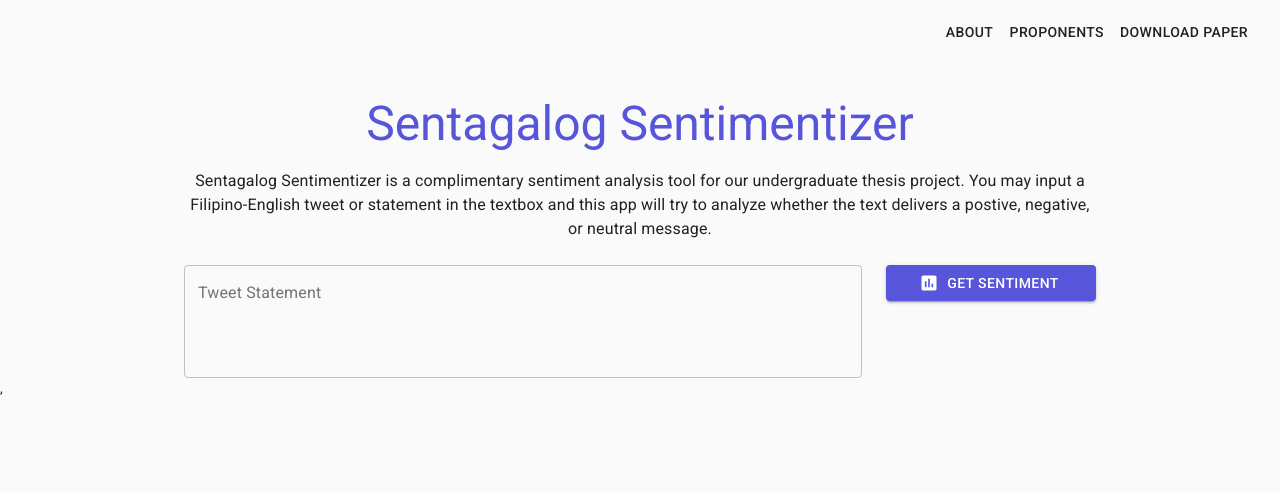
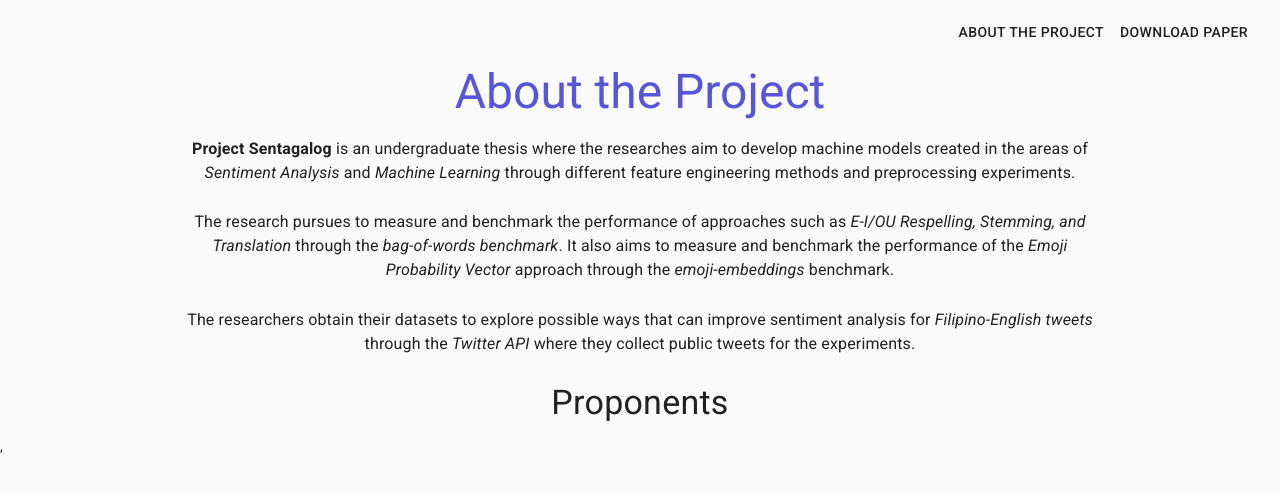
Before and after one commit to kbaldo/sentagalog-sentimentizer, a React (Create React App) app: page /about in a window 1280 px wide. Shown: the top 492 px of the page. Built offline with nearby package versions, Linux system fonts and the light colour scheme.

Commit message:
Add routers and add new About.js page

```diff
--- a/src/App.js
+++ b/src/App.js
@@ -2,12 +2,21 @@ import React from 'react';
 import './App.css';
 import NavigationBar from './components/shared/NavigationBar';
 import Home from './pages/Home';
+import About from './pages/About';
+import {BrowserRouter as Router, Switch, Route} from 'react-router-dom';
 
 function App() {
   return (
     <div className="App">
-      <NavigationBar />
-      <Home />
+      <Router path="/">
+        <NavigationBar />
+
+
+      <Switch>
+        <Route exact path={"/"} render={(routerProps) => (<Home routerProps={routerProps} />)}/>
+        <Route exact path={"/about"} render={(routerProps) => (<About routerProps={routerProps} />)}/>
+      </Switch>
+      </Router>
     </div>
   );
 }
--- a/src/components/shared/NavigationBar.jsx
+++ b/src/components/shared/NavigationBar.jsx
@@ -9,6 +9,7 @@ import Button from "@material-ui/core/Button";
 import { Box } from "@material-ui/core";
 import NavigationDrawer from "./NavigationDrawer";
 import About from "./About";
+import { Link, useHistory } from "react-router-dom";
 
 const useStyles = makeStyles((theme) => ({
   root: {
@@ -32,8 +33,7 @@ export default function NavigationBar() {
         <Box display={{ xs: "block", md: "none" }}><NavigationDrawer /></Box>
         <div className={classes.toolbarButtons}>
           <Box display={{ xs: "none", md: "block" }}>
-            <About />
-            <Button color="inherit">Proponents</Button>
+            <Button color="inherit" component={Link} to={"/about"}>About the Project</Button>
             <Button color="inherit">Download Paper</Button>
           </Box>
         </div>
--- a/src/components/shared/NavigationDrawer.jsx
+++ b/src/components/shared/NavigationDrawer.jsx
@@ -9,7 +9,8 @@ import ListItemText from "@material-ui/core/ListItemText";
 import InboxIcon from "@material-ui/icons/MoveToInbox";
 import MailIcon from "@material-ui/icons/Mail";
 import { IconButton, Container } from "@material-ui/core";
-import MenuIcon from "@material-ui/icons/Menu"
+import MenuIcon from "@material-ui/icons/Menu";
+import About from "./About";
 
 const useStyles = makeStyles({
   list: {
@@ -47,14 +48,7 @@ export default function NavigationDrawer() {
       onKeyDown={toggleDrawer(anchor, false)}
     >
       <List>
-        {["About The Project", "Proponents", "Download Paper"].map((text, index) => (
-          <ListItem button key={text}>
-            <ListItemIcon>
-              {index % 2 === 0 ? <InboxIcon /> : <MailIcon />}
-            </ListItemIcon>
-            <ListItemText primary={text} />
-          </ListItem>
-        ))}
+        <About />
       </List>
     </div>
   );
@@ -64,7 +58,9 @@ export default function NavigationDrawer() {
       <Container disableGutters={true}>
         {["top"].map((anchor) => (
           <React.Fragment key={"top"}>
-          <IconButton onClick={toggleDrawer("top", true)} edge="start"><MenuIcon /></IconButton>
+            <IconButton onClick={toggleDrawer("top", true)} edge="start">
+              <MenuIcon />
+            </IconButton>
             <Drawer
               anchor={anchor}
               open={state[anchor]}
--- /dev/null
+++ b/src/pages/About.js
@@ -0,0 +1,57 @@
+import React, { Component, Fragment } from "react";
+import Container from "@material-ui/core/Container";
+import Grid from "@material-ui/core/Grid";
+import TweetField from "../components/Home/TweetField";
+import Title from "../components/Home/Title";
+import { Typography } from "@material-ui/core";
+
+export default class Home extends Component {
+  render() {
+    return (
+      <Fragment>
+        <Container maxWidth="md">
+          <Grid
+            container
+            direction="row"
+            justify="center"
+            alignItems="flex-start"
+            spacing={3}
+          >
+            <Grid item xs={12}>
+              <Typography variant="h3" gutterBottom color="primary">
+                About the Project
+              </Typography>
+              <Typography variant="body1" gutterBottom>
+                <b>Project Sentagalog</b> is an undergraduate thesis where the
+                researches aim to develop machine models created in the areas of{" "}
+                <i>Sentiment Analysis</i> and <i>Machine Learning</i> through
+                different feature engineering methods and preprocessing
+                experiments.
+              </Typography>
+              <br />
+              <Typography variant="body1" gutterBottom>
+                The research pursues to measure and benchmark the performance of
+                approaches such as{" "}
+                <i>E-I/OU Respelling, Stemming, and Translation</i> through the{" "}
+                <i>bag-of-words benchmark</i>. It also aims to measure and
+                benchmark the performance of the <i>Emoji Probability Vector</i>{" "}
+                approach through the <i>emoji-embeddings</i> benchmark.
+              </Typography>
+              <br />
+              <Typography variant="body1" gutterBottom>
+                The researchers obtain their datasets to explore possible ways
+                that can improve sentiment analysis for{" "}
+                <i>Filipino-English tweets</i> through the <i>Twitter API</i>{" "}
+                where they collect public tweets for the experiments.
+              </Typography>
+              <br />
+              <Typography variant="h4" gutterBottom color="textPrimary">
+                Proponents
+              </Typography>
+            </Grid>
+          </Grid>
+        </Container>
+      </Fragment>
+    );
+  }
+}
```
Also changed, not shown: src/components/shared/About.jsx (+14 -9 lines). Lines whose indentation alone changed are shown as unchanged.
